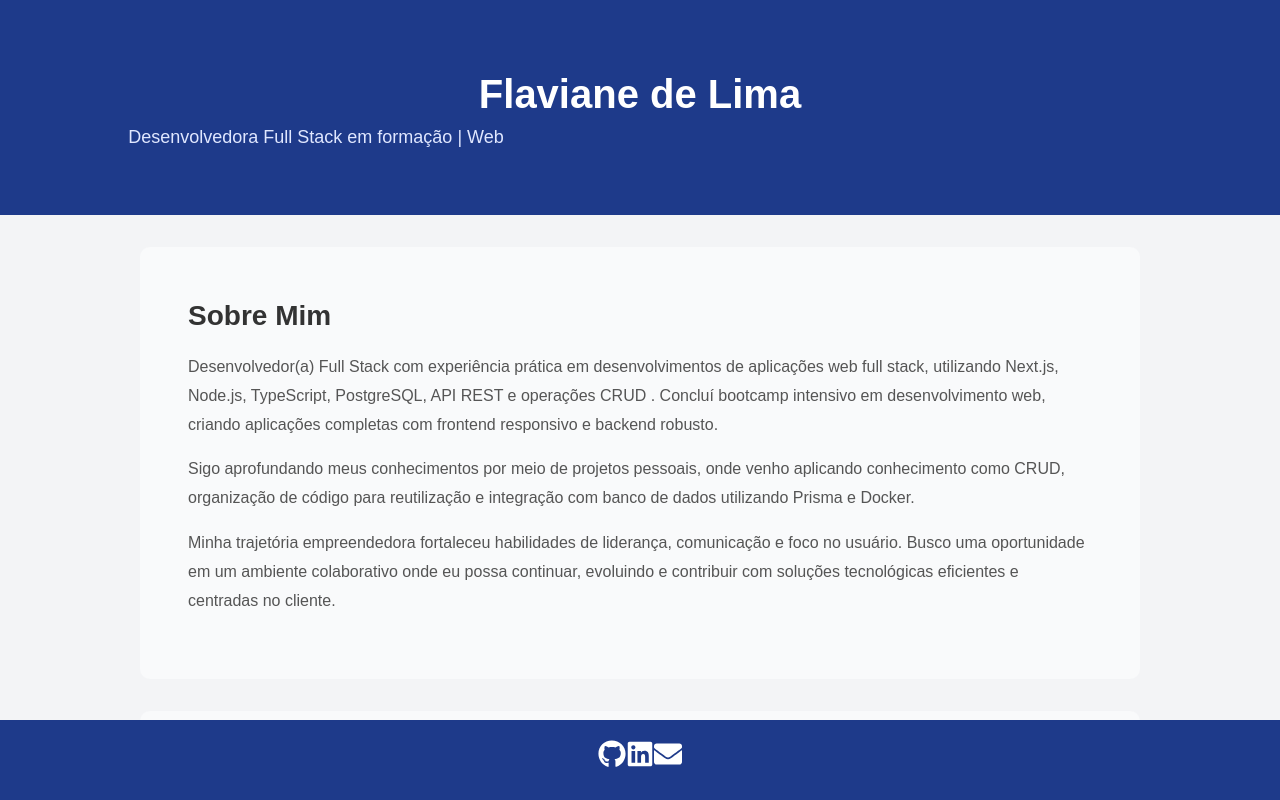
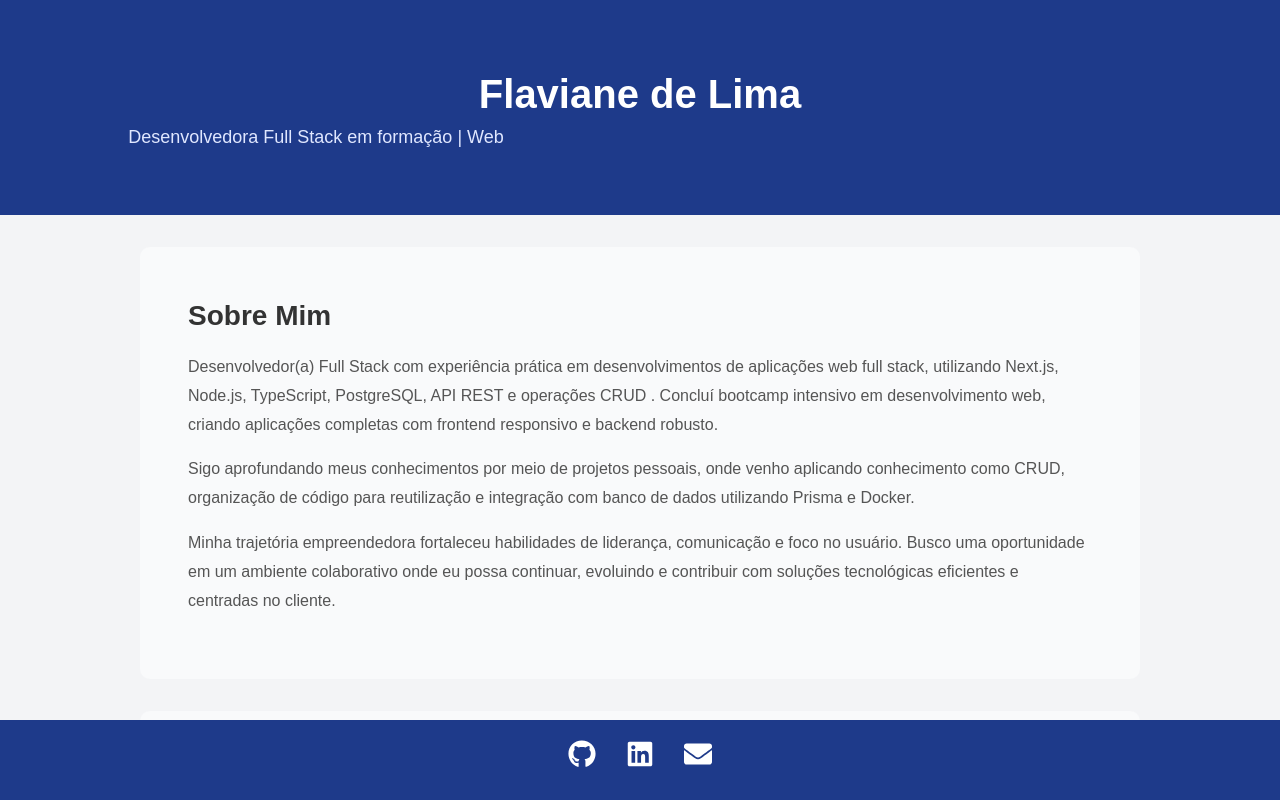
Before and after one commit to flaviane-lima/portfolio-flaviane, a Next.js app: page / in a window 1280 px wide. Shown: the top 800 px of the page. Built offline with nearby package versions, Linux system fonts and the light colour scheme.

Commit message:
ajusta espaçamento com gap e adiciona efeito hover nos ícones do footer

```diff
--- a/app/components/Footer.tsx
+++ b/app/components/Footer.tsx
@@ -5,6 +5,7 @@ import { FaGithub, FaLinkedin, FaEnvelope } from "react-icons/fa"
 const FooterContainer = styled.footer`
   display: flex;
   justify-content: center; /* Espaçamento entre os itens */
+  gap: 30px;
   padding: 20px;
   background-color: #1E3A8A;
   color: white;
@@ -12,6 +13,16 @@ const FooterContainer = styled.footer`
   bottom: 0;         /* cola no fim da viewport */
   width: 100%;       /* ocupa toda a largura */
   height: 80px;      /* altura usada no padding-bottom do Content */
+
+  a {
+    color: white;
+    transition: all 0.3s ease;
+  }
+
+  a:hover {
+    transform: translateY(-3px);
+    color:  #93C5FD;
+  }
 
 `
 
@@ -21,7 +32,7 @@ export default function Footer () {
         <FooterContainer>
             <a
              href="https://github.com/flaviane-lima"
-             target="blanck"
+             target="_blanck"
              rel="nooponer noreferrer"
             >
                 <FaGithub size={28} />
@@ -29,14 +40,14 @@ export default function Footer () {
 
             <a
              href="https://www.linkedin.com/in/flaviane-delima/"
-             target="blanck"
+             target="_blanck"
              rel="nooponer noreferrer"
             >
                 <FaLinkedin size={28} />
             </a>
 
             <a
-             href="email:rflaviane41@gmail.com"
+             href="mailto:email:rflaviane41@gmail.com"
             >
                 <FaEnvelope size={28} />
             </a>
```
